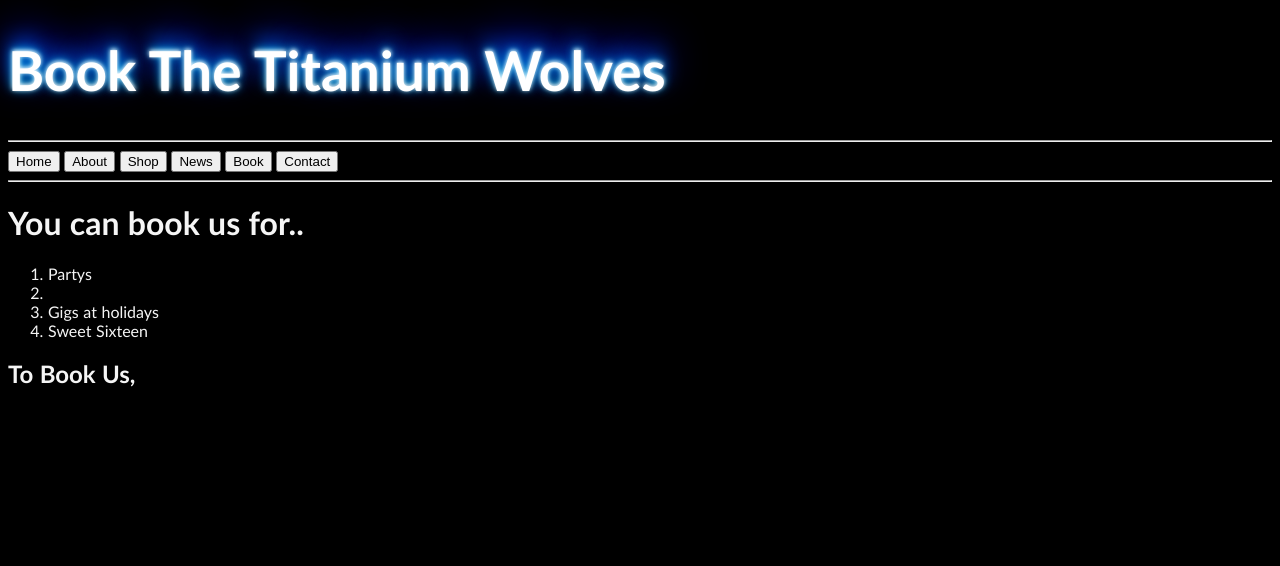
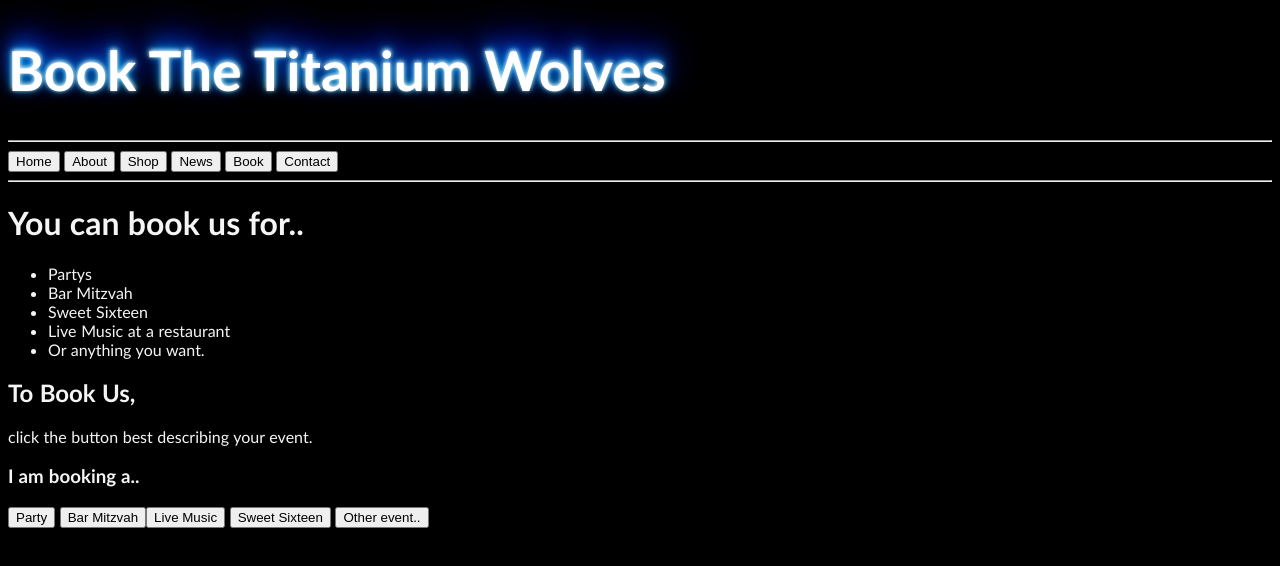
Before and after one commit to DarkDiamond180/Titanium-Wolves, a plain HTML site: page book.html in a window 1280 px wide. Drawn offline with Linux system fonts and the light colour scheme.

Commit message:
Update book.html
uhhhhhhhhhhhhhhhhh

```diff
--- a/book.html
+++ b/book.html
@@ -17,10 +17,20 @@
   <hr>
 
   <h1> You can book us for..</h1>
-  <ol>
-    <li>Partys<li>
-    <li>Gigs at holidays</li>
+  <ul>
+    <li>Partys</li>
+    <li>Bar Mitzvah</li>
     <li>Sweet Sixteen</li>
-  </ol>
+    <li>Live Music at a restaurant</li>
+    <li>Or anything you want.</li>
+
+  </ul>
 
   <h2> To Book Us, </h2>
+  <p> click the button best describing your event.</p>
+  <h3> I am booking a..</h3>
+  <button onclick="window.location.href='book_party.html';">Party </button>
+  <button onclick="window.location.href='book_bar.html';"> Bar Mitzvah</ </button>
+  <button onclick="window.location.href='book_sweet';">Live Music </button>
+  <button onclick="window.location.href='book_live';"> Sweet Sixteen</button>
+  <button onclick="window.location.href='book_other.html';" > Other event.. </button>
```
